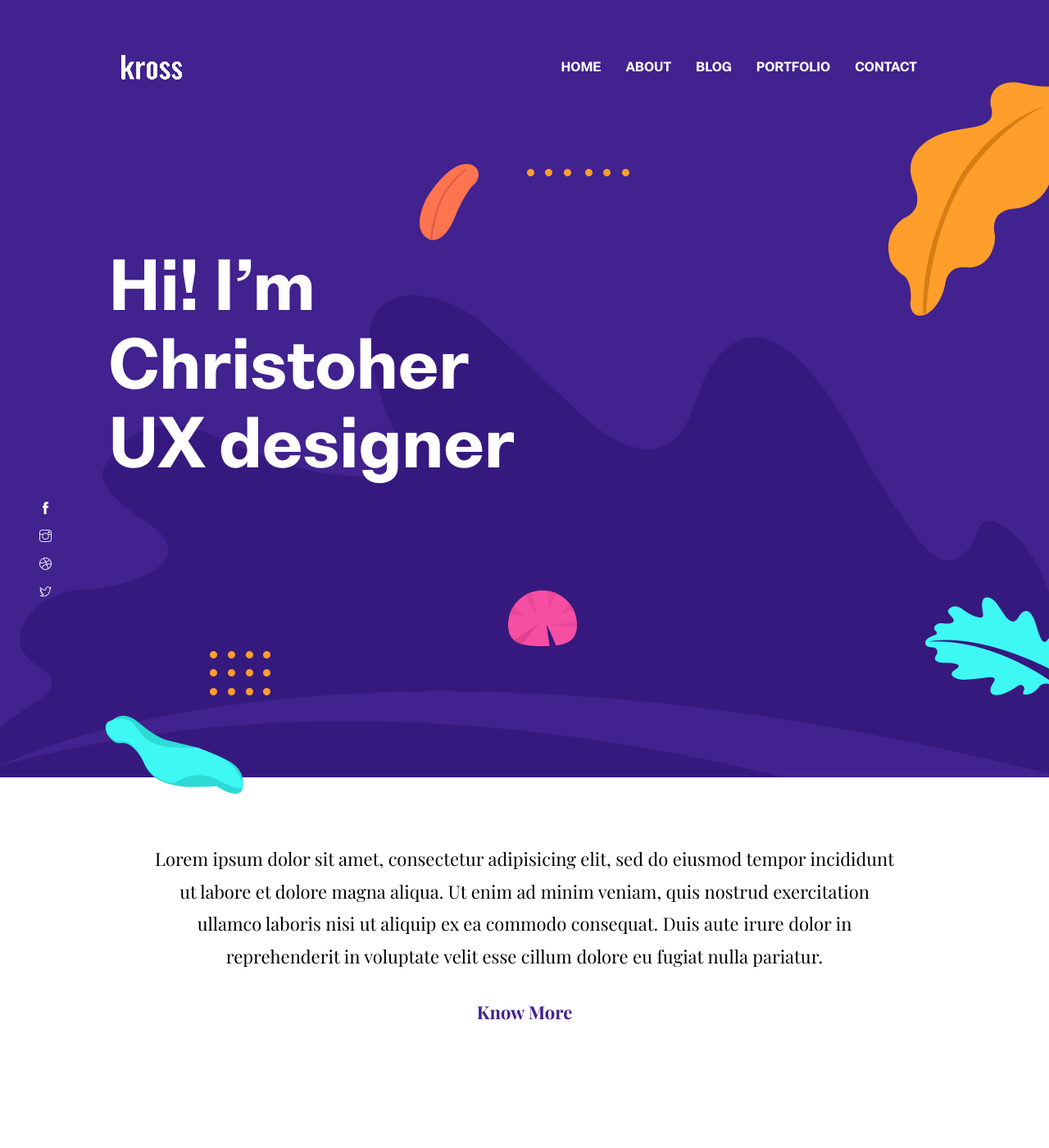
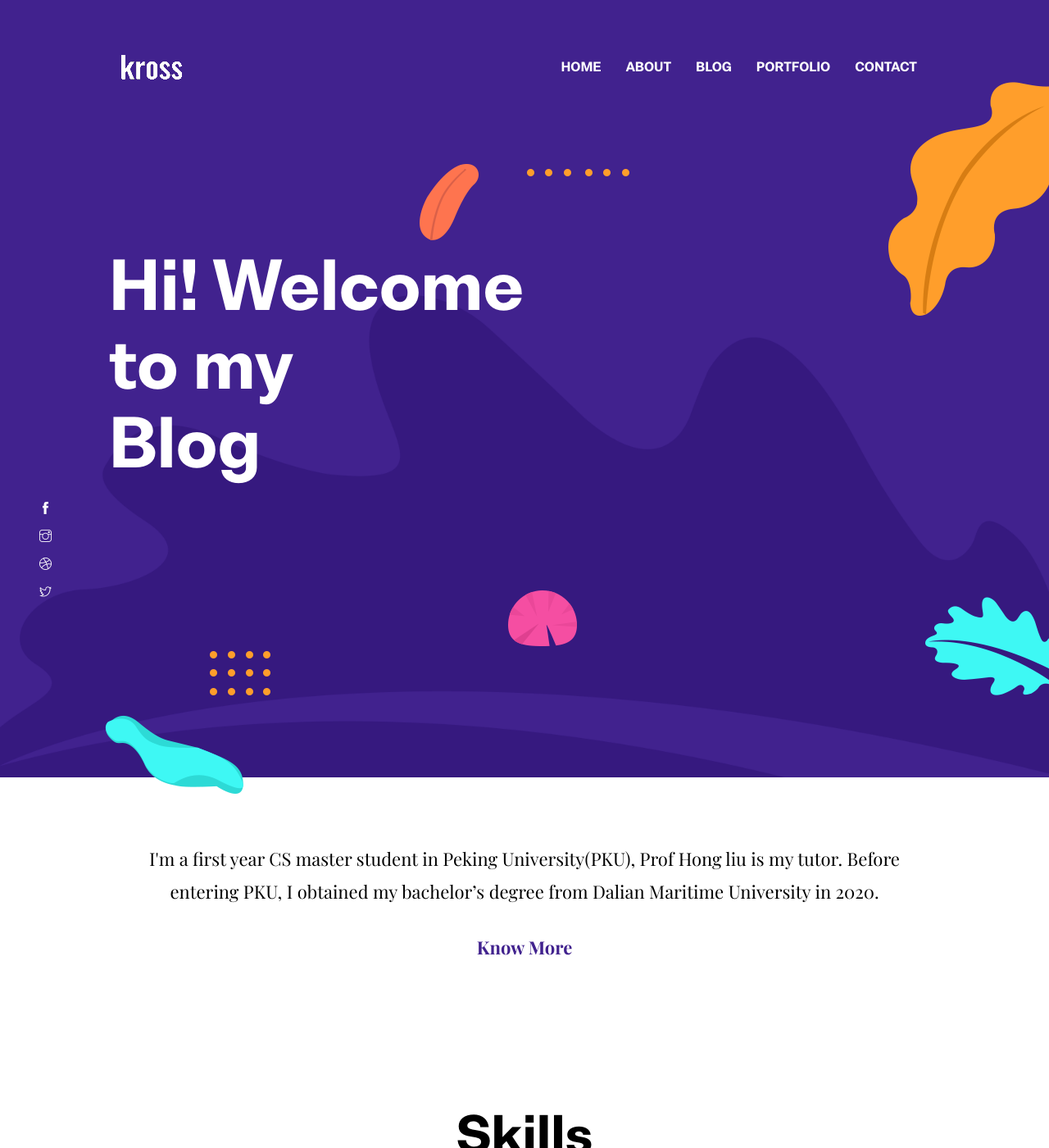
Before and after one commit to WT19971218/WT19971218.github.io, a Jekyll site: the page built from index.html, in a window 1280 px wide and 1400 px high. Shown: the whole window at 82% size. Built offline with Jekyll 4.4.1, drawn with Linux system fonts in a browser that asks for light colours; some of the changed text lies outside the part shown.

Commit message:
second commit

```diff
--- a/_data/settings.yml
+++ b/_data/settings.yml
@@ -1,11 +1,11 @@
 #-------------------------------
 # General Site Settings
 
-title: Kross - Jekyll Portfolio Template
+title: Tao Wang
 logo: logo.png
 email: steve.fruits@email.com
 phone: +880 2544 658 256
-address: 125/A, CA Commercial Area, California, USA
+address: Peking University, Beijing, China
 
 menu:
 - {name: About, link: '/about/'}
@@ -35,9 +35,10 @@
 # Hero Section
 
 hero:
-  hero-title: Hi! I’m <br> Christoher <br> UX designer
+  hero-title: Hi! Welcome <br> to my <br> Blog
 
 social:
+# - {icon: "ti-facebook", link: "#"}
 - {icon: "ti-facebook", link: "#"}
 - {icon: "ti-instagram", link: "#"}
 - {icon: "ti-dribbble", link: "#"}
@@ -49,7 +50,8 @@
 
 # About Section
 blurb:
-  Lorem ipsum dolor sit amet, consectetur adipisicing elit, sed do eiusmod tempor incididunt ut labore et dolore magna aliqua. Ut enim ad minim veniam, quis nostrud exercitation ullamco laboris nisi ut aliquip ex ea commodo consequat. Duis aute irure dolor in reprehenderit in voluptate velit esse cillum dolore eu fugiat nulla pariatur.
+  I'm a first year CS master student in Peking University(PKU), Prof Hong liu is my tutor. Before entering PKU, I obtained my bachelor’s degree from Dalian Maritime University in 2020.
+  # Lorem ipsum dolor sit amet, consectetur adipisicing elit, sed do eiusmod tempor incididunt ut labore et dolore magna aliqua. Ut enim ad minim veniam, quis nostrud exercitation ullamco laboris nisi ut aliquip ex ea commodo consequat. Duis aute irure dolor in reprehenderit in voluptate velit esse cillum dolore eu fugiat nulla pariatur.
 
 blurb-btn-link: '/about'
 blurb-btn-name: know more
```
Also changed, not shown: assets/images/WT.png (added).
